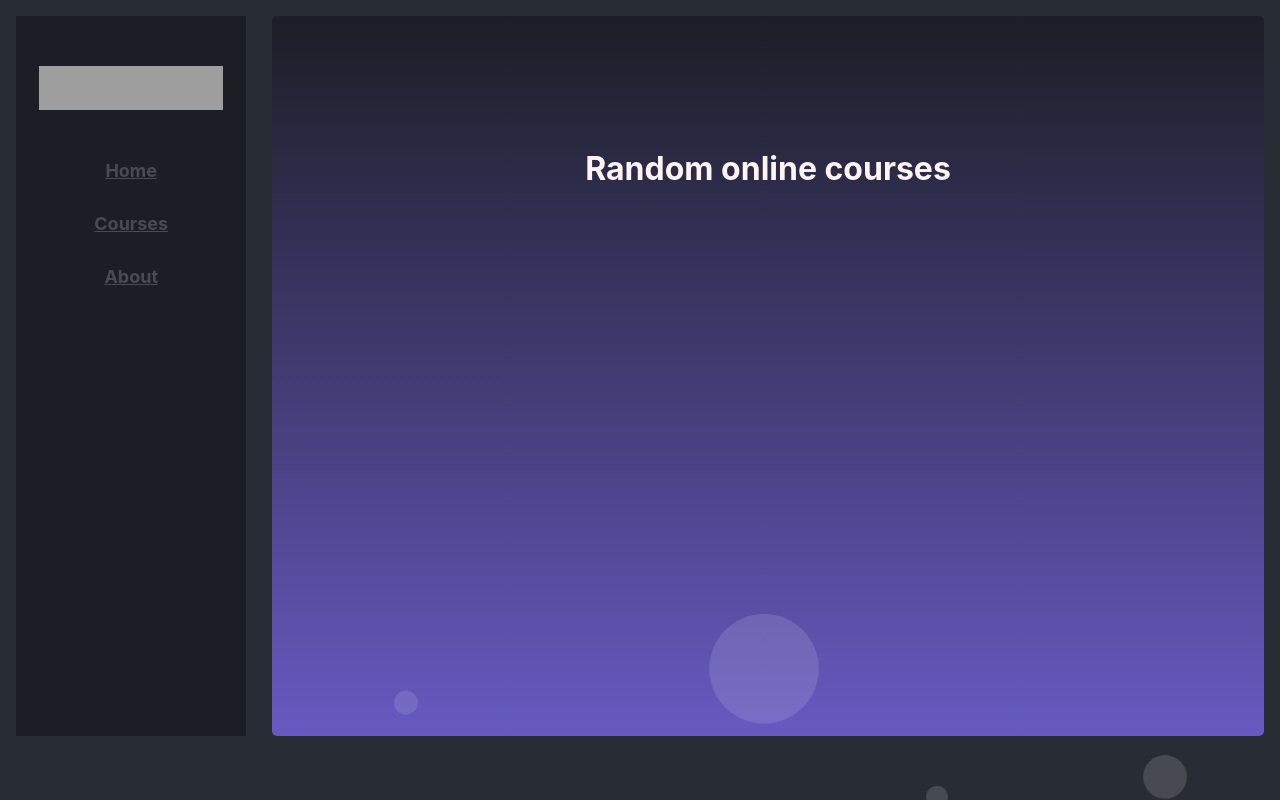
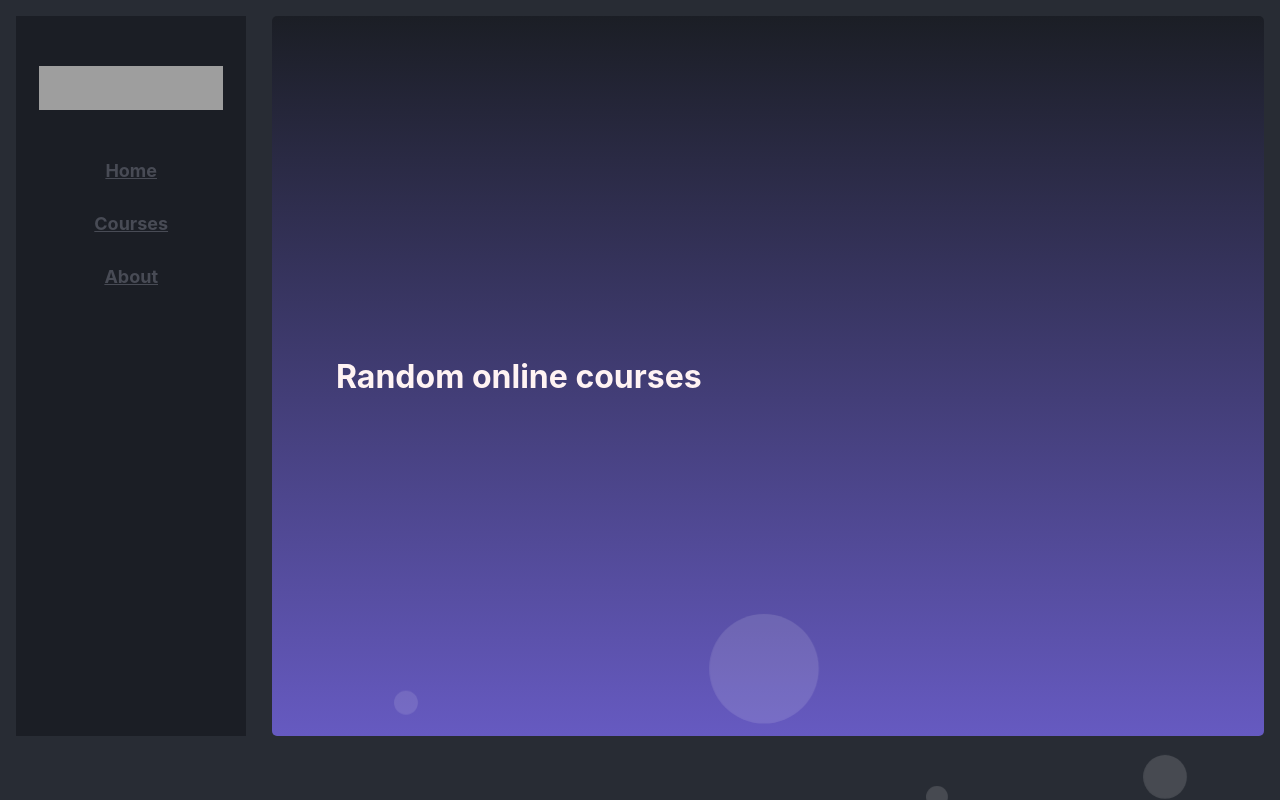
Before and after one commit to enarddpascua/course-fe, a React (Create React App) app: page / in a window 1280 px wide. Built offline with nearby package versions, Linux system fonts and the light colour scheme; grey boxes are pictures that could not be loaded.

Commit message:
modify homepage

```diff
--- a/src/pages/Home.js
+++ b/src/pages/Home.js
@@ -5,7 +5,9 @@ const Home = () => {
     return(
         <div id="parent">
             <div className="content">
-                <h1>Random online courses</h1>
+                <div className="home-wrapper">
+                    <h1>Random online courses</h1>
+                </div>
             </div>
             <ul className="box-area">
                 <li></li>
--- a/src/pages/styles.css
+++ b/src/pages/styles.css
@@ -6,10 +6,18 @@
     min-height: 90%;
     background: linear-gradient(to bottom, #1b1e25, #665AC1);
     position: relative;
+	display: flex;
+	align-items: center;
+	justify-content: center;
 }
 
-.content{
+/* .content{
     padding-top: 7rem;
+} */
+
+.home-wrapper{
+	width:max-content;
+	margin-left: 4rem;
 }
 
 .content h1{
```
